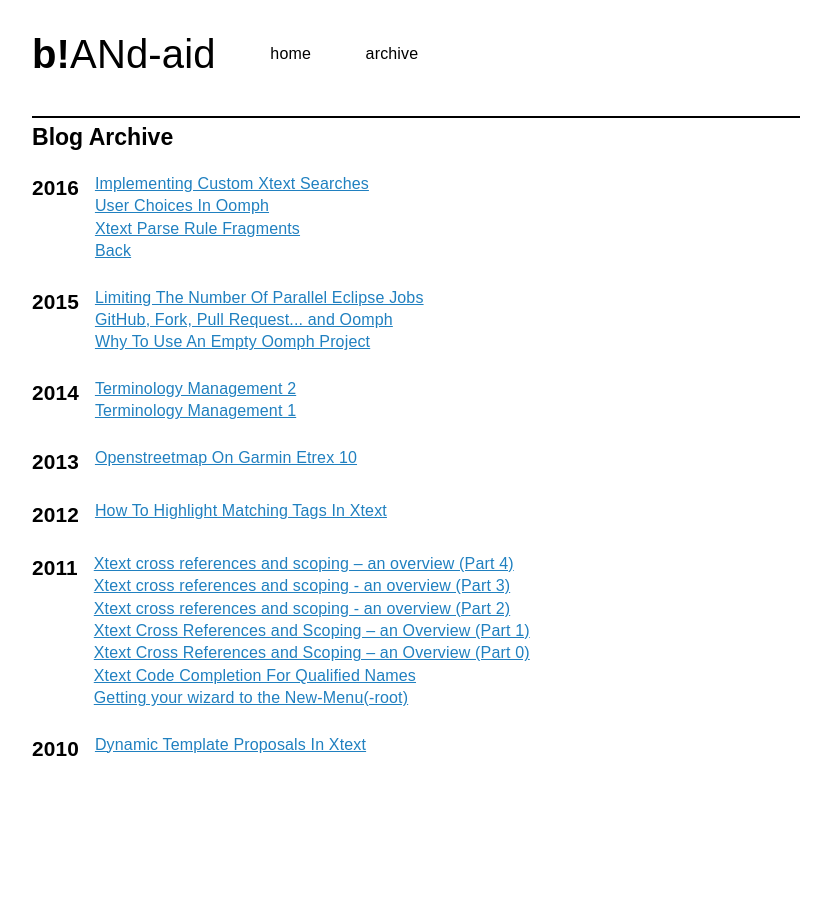
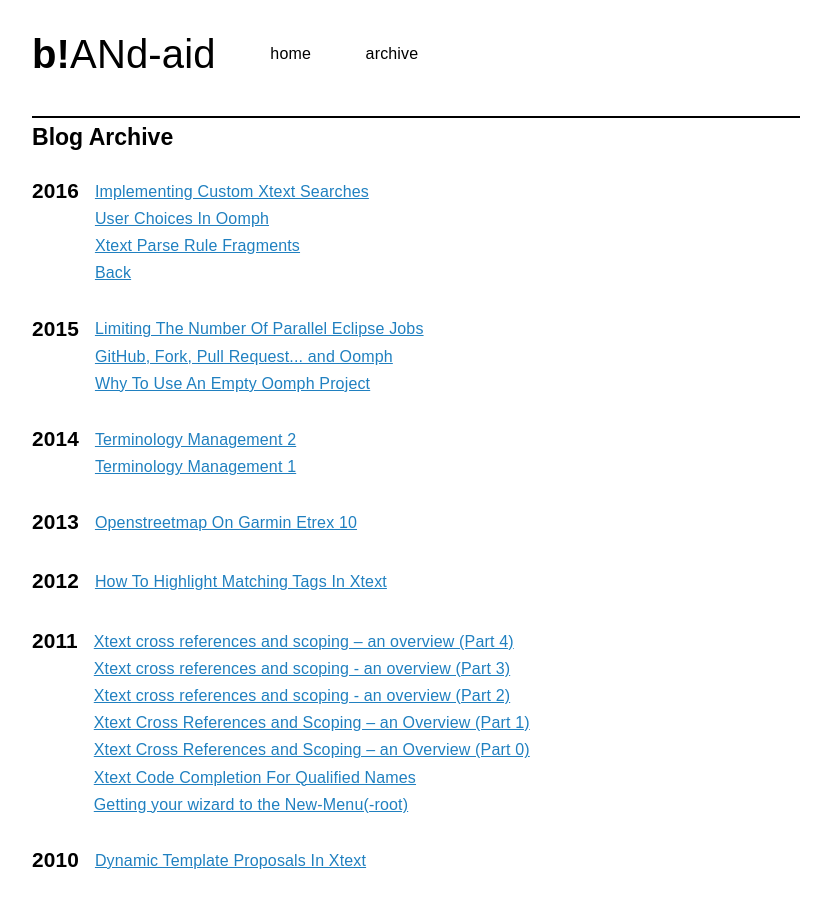
Before and after one commit to nittka/nittka.github.io, a Jekyll site: the page built from blog/archive/index.html, in a window 1280 px wide. Shown: the whole page, without its empty margins (224-1055 px from the left). Built offline with Jekyll 4.4.1, drawn with Linux system fonts in a browser that asks for light colours.

Commit message:
minor styling changes

```diff
--- a/_sass/general.scss
+++ b/_sass/general.scss
@@ -5,7 +5,7 @@
     margin-left: auto;
     margin-right: auto;
     font-size: 12pt;
-    line-height: 1.4;
+    line-height: 1.45;
 }
 .body-wrapper {
     padding: 0 1em;
@@ -84,6 +84,7 @@
 .archive-group{
   padding-top: 1.5rem;
   clear:both;
+  line-height: 1.7;
 }
 
 .archive-year{
@@ -95,6 +96,7 @@
 .archive-list{
   float:left;
   margin-left: 1rem;
+  padding-top: 0.3rem;
 }
 
 .pagination{
```
